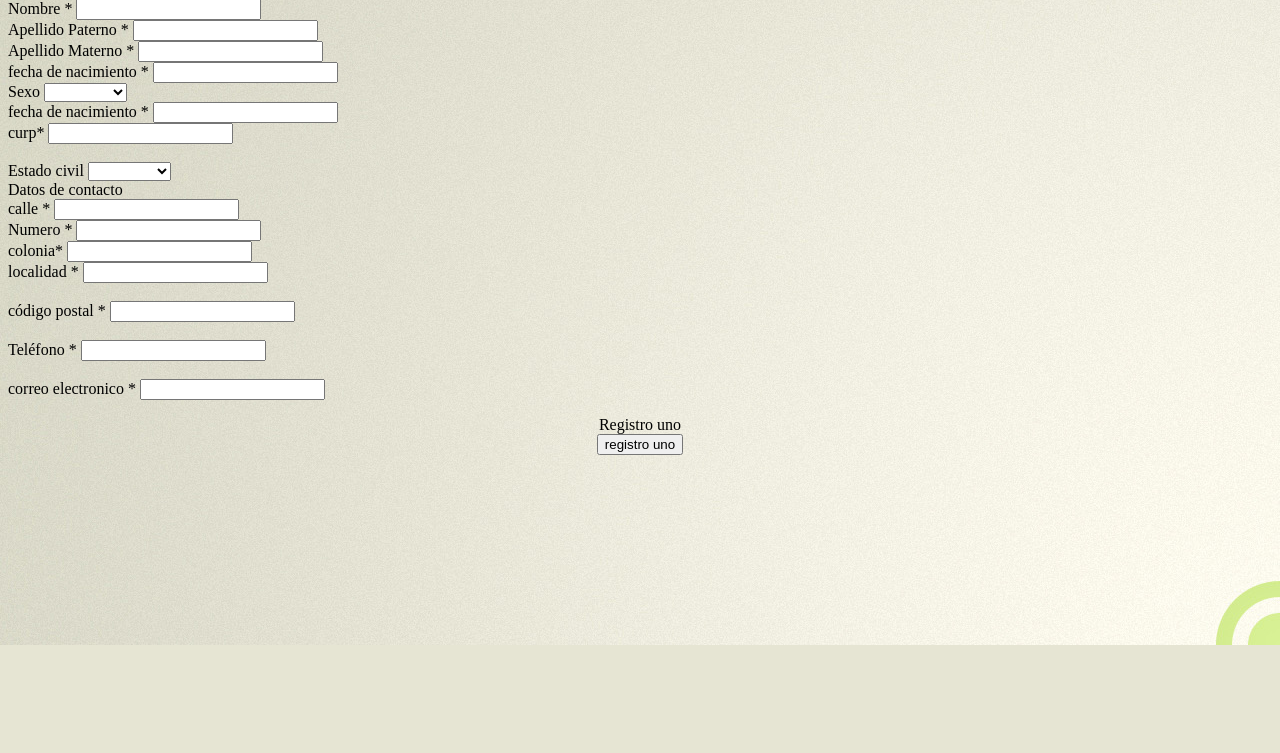
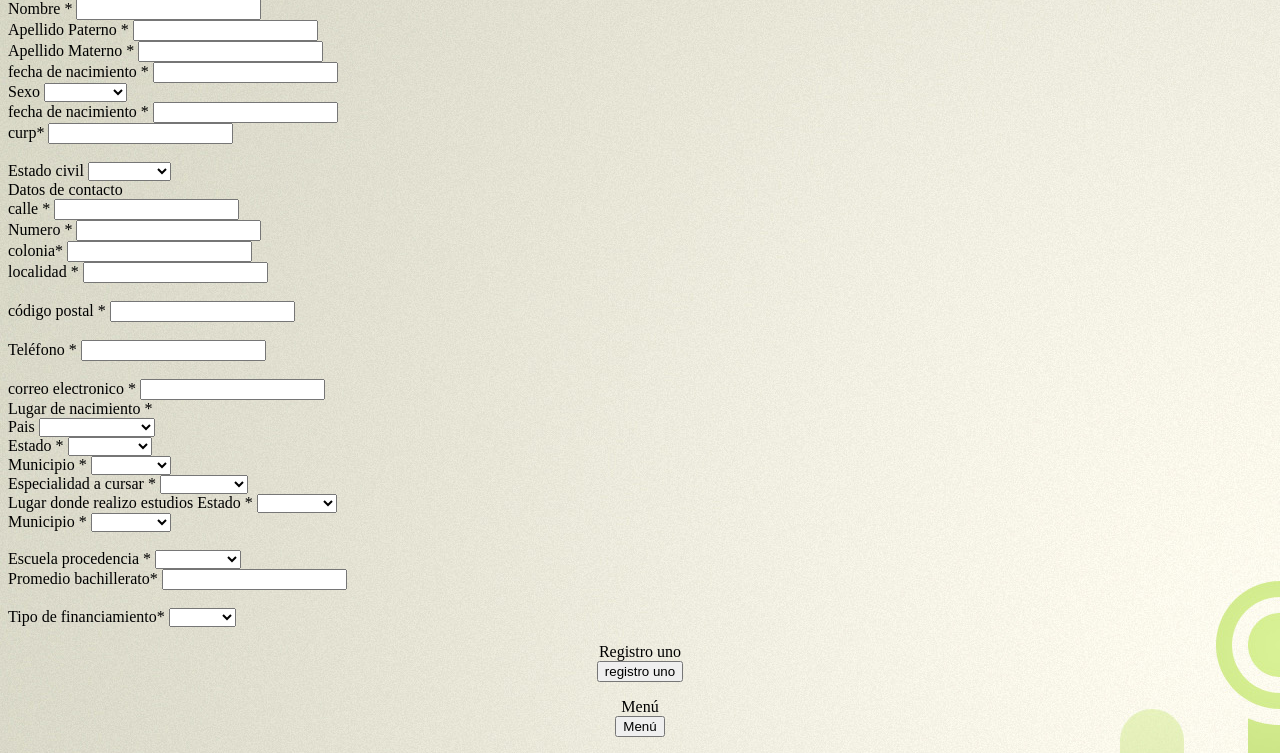
Before and after one commit to grecialopez/programacionWeb, a PHP site: page /reg2.html in a window 1280 px wide. Shown: the part 155-908 px from the top of the page. Before the commit the page ends 800 px from the top, so only its background shows below. Run offline with PHP 8.4, Linux system fonts and the light colour scheme.

Commit message:
segundo commit

```diff
--- a/Examen1/css/estilos.css
+++ b/Examen1/css/estilos.css
@@ -3,10 +3,3 @@ background-image: url("../images/fondo.jpg");
 background-repeat: no-repeat;
  background-attachment: fixed;
 }
-
-
-
-.menu {
-border:1px solid #000000;
-background-color:#F3F781;
-}
--- a/Examen1/reg2.html
+++ b/Examen1/reg2.html
@@ -12,6 +12,7 @@
 
 </div>
    <form name="reg2" method ="post" action ="">
+    <div>
    	<label for="id_nombre">Nombre *</label>
 <input type ="text" id="id_nombre" name="id_nombre" required>
 <br>
@@ -47,6 +48,8 @@
                <option value ="c">divorciado</option>
             </select>
 <br>
+</div>
+<div>
 <label for="id_datos">Datos de contacto</label>
 <br>
 <label for="id_calle">calle *</label>
@@ -74,6 +77,79 @@
    <input type ="text" id="correoe" name="correoe" required>
 <br>
 
+      <label for="id_lugar">Lugar de nacimiento *</label>
+      <br>
+      <label for="id_pais">Pais</label>
+<select name ="pais">
+              <option value =""></option>
+              <option value ="me">M&eacute;xico</option>
+              <option value ="bra">Brasil</option>
+               <option value ="EUA">Estados Unidos</option>
+
+            </select>
+<br>
+<label for="id_estado">Estado *</label>
+<select name ="estado">
+              <option value =""></option>
+              <option value ="gto">Gto</option>
+              <option value ="m">Monterrey</option>
+               <option value ="z">Zacatecas</option>
+            </select>
+<br>
+<label for="id_municipio">Municipio *</label>
+<select name ="municipio">
+              <option value =""></option>
+              <option value ="ce">celaya</option>
+              <option value ="ac">Ac&acute;mbaro</option>
+               <option value ="MO">Morelos</option>
+            </select>
+<br>
+ <label for="id_especialidad">Especialidad a cursar *</label>
+<select name ="especialidad">
+              <option value =""></option>
+              <option value ="si">Sistemas</option>
+              <option value ="qui">Quimica</option>
+               <option value ="in">Inform&aacute;tica</option>
+
+            </select>
+
+<br>
+ <label for="id_estudios">Lugar donde realizo estudios</label>
+  <label for="id_estado">Estado *</label>
+<select name ="estudios">
+              <option value =""></option>
+              <option value ="ce">celaya</option>
+              <option value ="ac">Ac&acute;mbaro</option>
+               <option value ="MO">Morelos</option>
+
+            </select>
+<br>
+<label for="id_municipio2">Municipio *</label>
+<select name ="municipio2">
+              <option value =""></option>
+              <option value ="ce2">celaya</option>
+              <option value ="ac2">Ac&acute;mbaro</option>
+               <option value ="MO2">Morelos</option>
+            </select>
+<br>
+ <br>
+<label for="id_escuela">Escuela procedencia *</label>
+<select name ="escuela">
+              <option value =""></option>
+              <option value ="cb">CBTIS</option>
+              <option value ="CO">CONALEP</option>
+            </select>
+<br>
+<label for="id_promedio">Promedio bachillerato*</label>
+   <input type ="text" id="id_promedio" name="id_promedio" required>
+<br>
+ <br>
+<label for="id_financiamiento">Tipo de financiamiento*</label>
+<select name ="financiamiento">
+              <option value =""></option>
+              <option value ="bec">Beca</option>
+              <option value ="tra">Trabajo</option>
+            </select>
 </form>
 </div>
 <div align ="center">
@@ -83,6 +159,13 @@
 
 </form>
 </div>
+<div align ="center">
+  <label for="id_menu" >Men&uacute;</label>
+ <form  method ="post" action ="index.html">
+   <input type ="submit" value="Men&uacute;">
+</form>
+</div>
+
 
 </body>
 </html>
```
Also changed, not shown: Examen1/reg1.html (+7 -0 lines).
